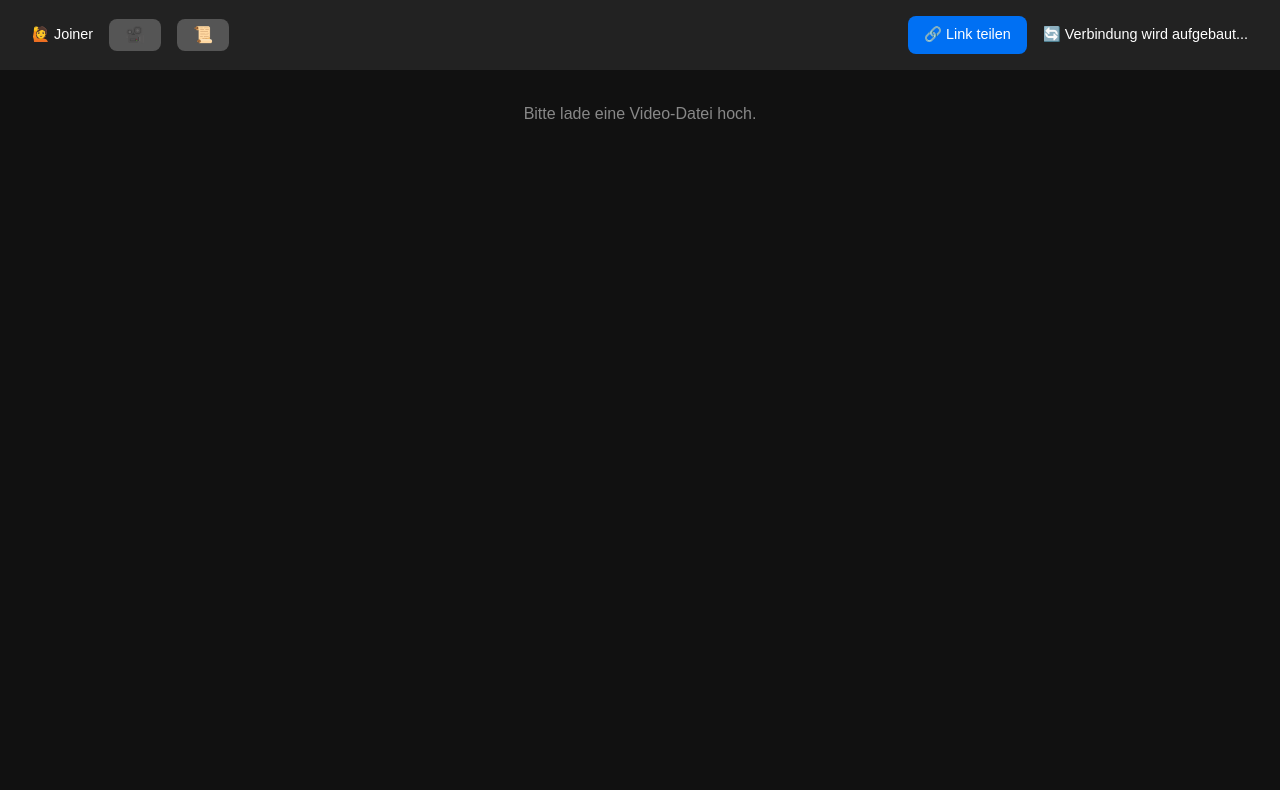
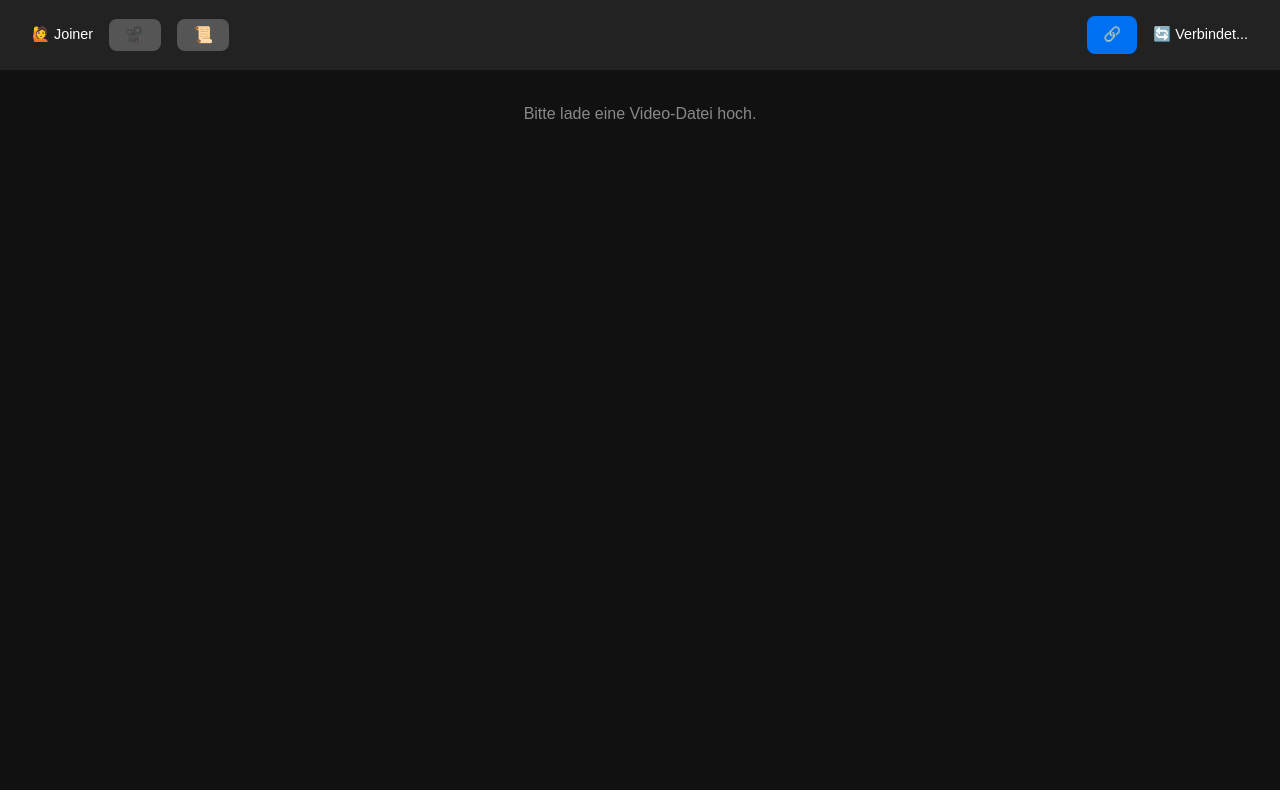
Before and after one commit to TimonGitAccount/SyncPlayer, a Next.js app: page /room/1 in a window 1280 px wide. Built offline with nearby package versions, Linux system fonts and the light colour scheme.

Commit message:
refactoring link share button

```diff
--- /dev/null
+++ b/components/ShareLinkButton.tsx
@@ -0,0 +1,77 @@
+// components/ShareLinkButton.tsx
+import React from 'react';
+
+interface ShareLinkButtonProps {
+  roomId: string | string[] | undefined; // Der Raum-ID, der geteilt werden soll
+  buttonStyle?: React.CSSProperties; // Optionale Styles für den Button
+  buttonClassName?: string; // Optionale CSS-Klasse
+}
+
+const ShareLinkButton: React.FC<ShareLinkButtonProps> = ({
+  roomId,
+  buttonStyle,
+  buttonClassName,
+}) => {
+  const handleShare = () => {
+    // Stelle sicher, dass roomId vorhanden ist, bevor du teilst
+    if (!roomId) {
+        console.warn("ShareLinkButton: roomId is missing.");
+        alert("Fehler: Raum-ID nicht gefunden zum Teilen.");
+        return;
+    }
+
+    // Konstruiere die URL, die geteilt werden soll
+    const shareUrl = `${window.location.origin}/room/${roomId}?role=join`;
+
+    // Prüfe, ob die Web Share API verfügbar ist
+    if (navigator.share) {
+      navigator.share({
+        title: "Sync Player Raum",
+        text: "Trete meinem Sync Player Raum bei!",
+        url: shareUrl,
+      })
+      .then(() => console.log('Link erfolgreich geteilt.'))
+      .catch((error) => console.error('Fehler beim Teilen:', error));
+    } else {
+      // Fallback: Link in die Zwischenablage kopieren
+      navigator.clipboard.writeText(shareUrl)
+        .then(() => {
+          alert("Join-Link wurde in die Zwischenablage kopiert!");
+        })
+        .catch(err => {
+          console.error('Fehler beim Kopieren in die Zwischenablage:', err);
+          alert("Fehler beim Kopieren des Links.");
+        });
+    }
+  };
+
+  // Standard-Styles, können durch Props überschrieben/ergänzt werden
+  const defaultStyle: React.CSSProperties = {
+    padding: '0.5rem 1rem',
+    backgroundColor: '#0070f3',
+    color: '#fff',
+    border: 'none',
+    borderRadius: '8px',
+    cursor: 'pointer',
+    fontSize: '0.9rem',
+    display: 'inline-flex', // Damit Icon und Text gut zusammenpassen
+    alignItems: 'center',
+    gap: '0.5rem', // Kleiner Abstand zwischen Icon und Text
+    ...buttonStyle, // Kombiniere Default mit übergebenen Styles
+  };
+
+  return (
+    <button
+      style={defaultStyle}
+      className={buttonClassName}
+      onClick={handleShare}
+      // Deaktiviere den Button, wenn keine roomId vorhanden ist
+      disabled={!roomId}
+      title={roomId ? "Link zum Beitreten teilen oder kopieren" : "Raum-ID fehlt"}
+    >
+      🔗
+    </button>
+  );
+};
+
+export default ShareLinkButton;
--- a/pages/room/[id].tsx
+++ b/pages/room/[id].tsx
@@ -7,6 +7,7 @@ import ImageEditorModal from "@/components/ImageEditorModal";
 import VideoSettingsBar from "@/components/VideoSettingsBar";
 import FileUploadButton from "@/components/FileUploadButton";
 import SyncedVideoPlayer from "@/components/SyncedVideoPlayer";
+import ShareLinkButton from "@/components/ShareLinkButton";
 
 const STUN_SERVER = { urls: "stun:stun.l.google.com:19302" };
 
@@ -459,37 +460,11 @@ export default function RoomPage() {
 
         {/* Rechter Bereich */}
         <div style={{ display: "flex", alignItems: "center", gap: "1rem", flexWrap: "wrap" }}>
-          {/* Link-Teilen Button */}
-          <button
-            style={{
-              padding: "0.5rem 1rem",
-              backgroundColor: "#0070f3",
-              color: "#fff",
-              border: "none",
-              borderRadius: "8px",
-              cursor: "pointer",
-              fontSize: "0.9rem",
-            }}
-            onClick={() => {
-              const shareUrl = `${window.location.origin}/room/${roomId}?role=join`;
-              if (navigator.share) {
-                navigator.share({
-                  title: "Sync Player Raum",
-                  text: "Trete meinem Raum bei!",
-                  url: shareUrl,
-                });
-              } else {
-                navigator.clipboard.writeText(shareUrl);
-                alert("Join-Link kopiert!");
-              }
-            }}
-          >
-            🔗 Link teilen
-          </button>
+          <ShareLinkButton roomId={roomId} />
 
           {/* Verbindungsstatus */}
           <span style={{ fontSize: "0.9rem" }}>
-            {isConnected ? "🟢 Verbunden" : "🔄 Verbindung wird aufgebaut..."}
+            {isConnected ? "🟢 Verbunden" : "🔄 Verbindet..."}
           </span>
         </div>
       </div>
```
